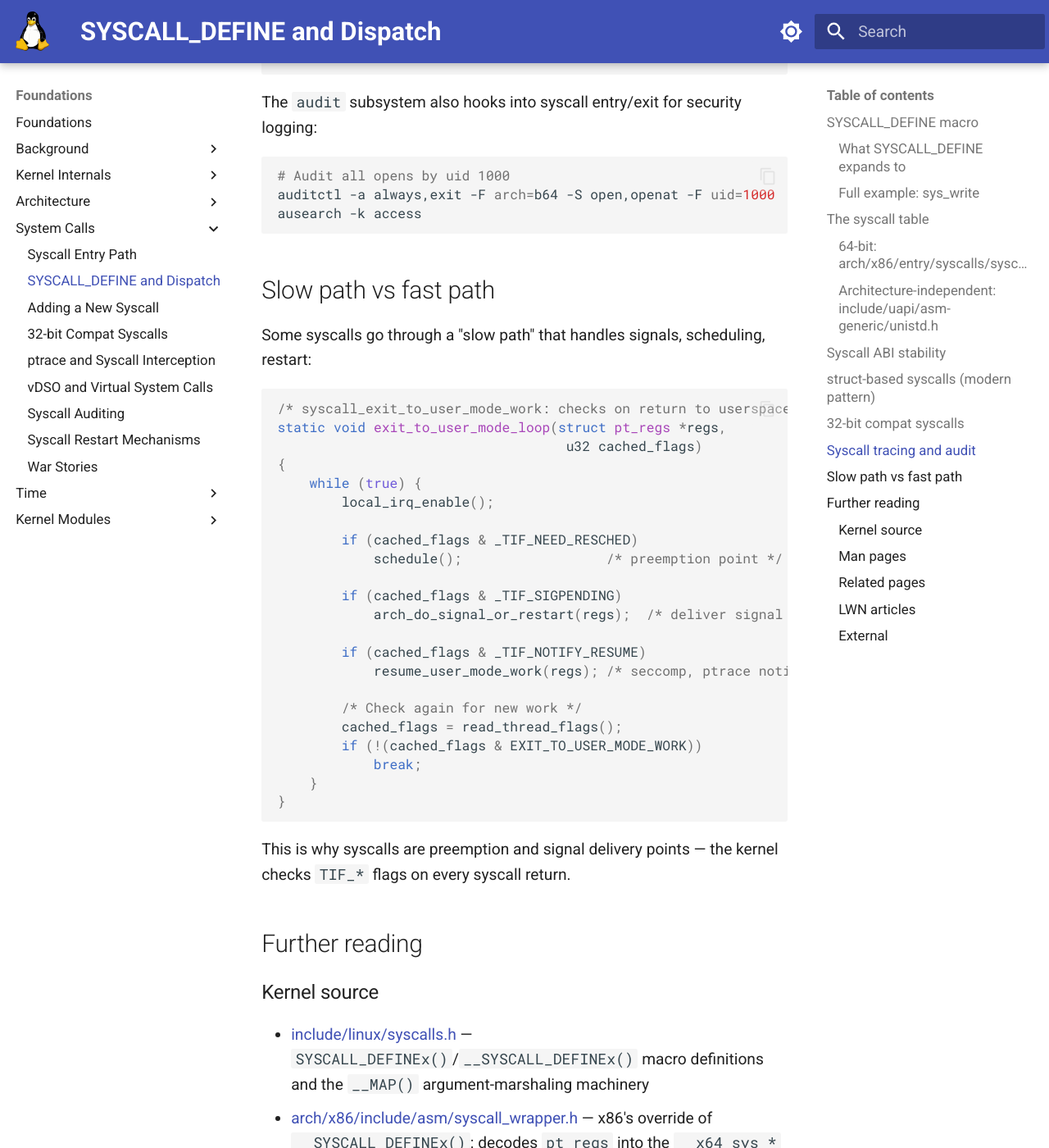
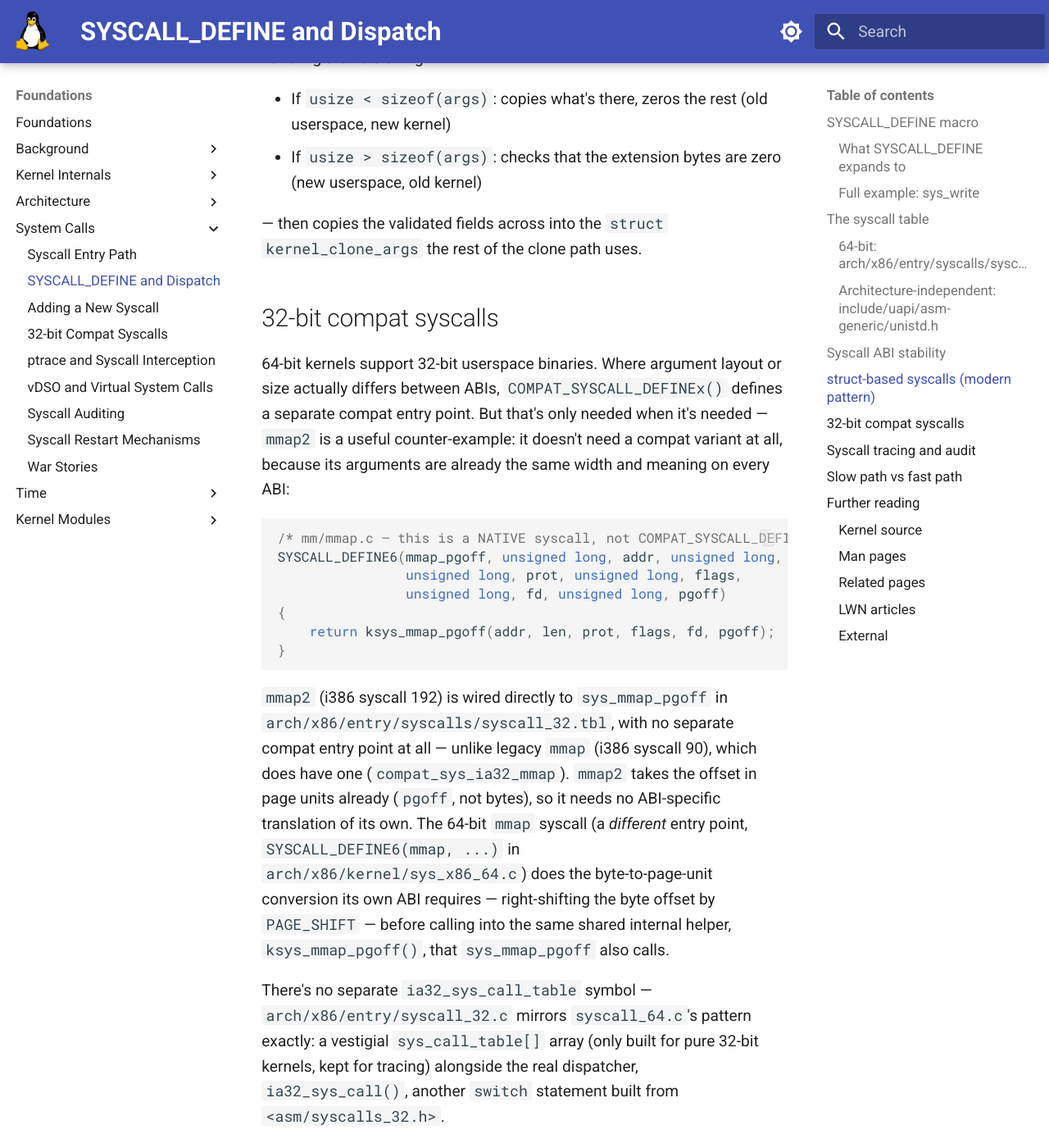
Before and after one commit to laveeshb/linux-kernel-internals, an MkDocs documentation site: the page built from docs/syscalls/syscall-define.md, in a window 1280 px wide and 1400 px high, scrolled down 5882 px. Shown: the whole window at 82% size. Built offline with MkDocs 1.6.1 and Material for MkDocs 9.7.7, drawn with Linux system fonts in a browser that asks for light colours; some of the changed text lies outside the part shown.

Commit message:
Fix fabricated and outdated technical details in docs/syscalls/syscall-define.md (#804)
- ksys_write(): replaced the outdated fdget_pos()/fdput_pos() pattern
  with the current CLASS(fd_pos, f)(fd) cleanup-guard pattern.
- mmap2: was shown as COMPAT_SYSCALL_DEFINE6(mmap2, ...), which does
  not exist. mmap2 is a native SYSCALL_DEFINE6(mmap_pgoff, ...) in
  mm/mmap.c, with no compat entry point at all.
- clone3: the syscall body used struct clone_args for its local kargs
  variable; the real type is struct kernel_clone_args. Clarified the
  two distinct structs (userspace-shaped struct clone_args vs. the
  internal struct kernel_clone_args) and how copy_clone_args_from_user()
  bridges them.
- Corrected a claim that SYSCALL_METADATA() creates audit hooks; it
  only creates ftrace tracepoint data.
- The syscall-table dispatch example was stale: sys_call_table[] is
  no longer used for dispatch (kept only for tracing), and real
  dispatch goes through a switch-based x64_sys_call()/ia32_sys_call(),
  a change made to avoid indirect calls. Removed a fabricated
  ia32_sys_call_table symbol.
- The slow-path exit_to_user_mode_loop() example used a stale
  signature and an incomplete/wrong set of TIF flags; updated to
  match the current split between exit_to_user_mode_loop() and
  __exit_to_user_mode_loop().

````diff
--- a/docs/syscalls/syscall-define.md
+++ b/docs/syscalls/syscall-define.md
@@ -54,7 +54,9 @@
     /* implementation here */
 }
 
-/* SYSCALL_METADATA() creates tracepoint data and audit hooks */
+/* SYSCALL_METADATA() emits the struct syscall_metadata + trace events
+ * ftrace's syscall tracepoints use — it's tracing-only, not audit; the
+ * audit hooks are wired in separately (see Syscall Auditing) */
 ```
 
 ### Full example: sys_write
@@ -69,19 +71,18 @@
 
 ssize_t ksys_write(unsigned int fd, const char __user *buf, size_t count)
 {
-    struct fd f = fdget_pos(fd);  /* get file from fd table */
+    CLASS(fd_pos, f)(fd);  /* cleanup-guard: auto fdput_pos() on return */
     ssize_t ret = -EBADF;
 
-    if (f.file) {
-        loff_t pos, *ppos = file_ppos(f.file);
+    if (!fd_empty(f)) {
+        loff_t pos, *ppos = file_ppos(fd_file(f));
         if (ppos) {
             pos = *ppos;
             ppos = &pos;
         }
-        ret = vfs_write(f.file, buf, count, ppos);
+        ret = vfs_write(fd_file(f), buf, count, ppos);
         if (ret >= 0 && ppos)
-            f.file->f_pos = pos;
-        fdput_pos(f);
+            fd_file(f)->f_pos = pos;
     }
 
     return ret;
@@ -89,6 +90,8 @@
 ```
 
 Note the `ksys_write()` wrapper: it allows calling the syscall logic from within the kernel (e.g., in `init` code) without going through the syscall entry path. This pattern is used for syscalls that the kernel itself needs to call internally.
+
+`CLASS(fd_pos, f)(fd)` replaced the older `struct fd f = fdget_pos(fd); ... fdput_pos(f);` pattern: it's a scope-based cleanup guard (`DEFINE_CLASS`-generated) that calls `fdput_pos()` automatically when `f` goes out of scope, so every return path releases the reference without an explicit call. `fd_empty(f)`/`fd_file(f)` are the accessors for the guarded fd, replacing direct `f.file` access.
 
 ## The syscall table
 
@@ -117,11 +120,12 @@
 
 ```c
 /* arch/x86/entry/syscall_64.c */
-asmlinkage const sys_call_ptr_t sys_call_table[] = {
+const sys_call_ptr_t sys_call_table[] = {
 #include <asm/syscalls_64.h>
 };
-const int sys_call_table_size = sizeof(sys_call_table);
 ```
+
+`sys_call_table[]` is no longer how dispatch actually happens — real dispatch (`do_syscall_64()` in the same file) goes through `x64_sys_call()`, a `switch` statement built from the same `<asm/syscalls_64.h>` include (`case nr: return __x64_##sym(regs);`). This replaced an indexed call through the function-pointer array specifically to avoid an *indirect* call: as [the commit that made the change](https://git.kernel.org/pub/scm/linux/kernel/git/torvalds/linux.git/commit/?id=1e3ad78334a69b36e107232e337f9d693dcc9df2) explains, a `switch` lets the compiler emit conditional branches instead, and a misprediction there only speculatively runs the *wrong syscall* — a bounded, harmless outcome — rather than an indirect call mispredicting to attacker-influenced code. The array itself is kept only because `kernel/trace/trace_syscalls.c` still wants each syscall's address.
 
 ### Architecture-independent: include/uapi/asm-generic/unistd.h
 
@@ -157,46 +161,55 @@
 The modern approach passes arguments in a struct, allowing future extension without new syscalls:
 
 ```c
-/* struct-based syscall: clone3 */
+/* struct-based syscall: clone3 (kernel/fork.c) */
 SYSCALL_DEFINE2(clone3, struct clone_args __user *, uargs, size_t, size)
 {
-    struct clone_args kargs;
+    int err;
+    struct kernel_clone_args kargs;   /* NOT struct clone_args — see below */
     pid_t set_tid[MAX_PID_NS_LEVEL];
 
-    if (size < CLONE_ARGS_SIZE_VER0)
+    kargs.set_tid = set_tid;
+
+    err = copy_clone_args_from_user(&kargs, uargs, size);
+    if (err)
+        return err;
+
+    if (!clone3_args_valid(&kargs))
         return -EINVAL;
-    if (size > PAGE_SIZE)
-        return -E2BIG;
 
-    /* Copy only what caller provided; zero-initialize the rest */
-    if (copy_struct_from_user(&kargs, sizeof(kargs), uargs, size))
-        return -EFAULT;
-
-    /* ... validate and use kargs ... */
+    return kernel_clone(&kargs);
 }
 ```
 
-`copy_struct_from_user` handles the versioning:
+Two distinct structs are involved, easy to conflate because both are visible here:
 
-- If `size < sizeof(kargs)`: copies what's there, zeros the rest (old userspace)
-- If `size > sizeof(kargs)`: checks that extension bytes are zero (new userspace, old kernel)
+- `struct clone_args` (`include/uapi/linux/sched.h`) is the fixed, versioned, userspace-shaped layout `uargs` points to — the ABI contract, all `__aligned_u64` fields.
+- `struct kernel_clone_args` (`include/linux/sched/task.h`) is the kernel's internal representation `kargs` — a superset used everywhere clone happens (`fork()`, `vfork()`, kernel threads, `io_uring` workers, not just `clone3()`), with kernel-only fields like `fn`/`fn_arg` that have no userspace equivalent.
+
+`copy_clone_args_from_user()` (also in `kernel/fork.c`) is what bridges them: it calls `copy_struct_from_user(&args, sizeof(args), uargs, usize)` into a local `struct clone_args`, handling the versioning —
+
+- If `usize < sizeof(args)`: copies what's there, zeros the rest (old userspace, new kernel)
+- If `usize > sizeof(args)`: checks that the extension bytes are zero (new userspace, old kernel)
+
+— then copies the validated fields across into the `struct kernel_clone_args` the rest of the clone path uses.
 
 ## 32-bit compat syscalls
 
-64-bit kernels support 32-bit userspace binaries. Compat syscalls handle argument size differences:
+64-bit kernels support 32-bit userspace binaries. Where argument layout or size actually differs between ABIs, `COMPAT_SYSCALL_DEFINEx()` defines a separate compat entry point. But that's only needed when it's needed — `mmap2` is a useful counter-example: it doesn't need a compat variant at all, because its arguments are already the same width and meaning on every ABI:
 
 ```c
-/* For types that differ between 32/64-bit: */
-#ifdef CONFIG_COMPAT
-COMPAT_SYSCALL_DEFINE6(mmap2, ...)
+/* mm/mmap.c — this is a NATIVE syscall, not COMPAT_SYSCALL_DEFINE: */
+SYSCALL_DEFINE6(mmap_pgoff, unsigned long, addr, unsigned long, len,
+                unsigned long, prot, unsigned long, flags,
+                unsigned long, fd, unsigned long, pgoff)
 {
-    /* 32-bit mmap uses 4KB page units for offset, not bytes */
-    /* 32-bit uses u32 fd, offset; 64-bit uses long */
+    return ksys_mmap_pgoff(addr, len, prot, flags, fd, pgoff);
 }
-#endif
 ```
 
-32-bit processes use `ia32_sys_call_table` (separate from `sys_call_table`).
+`mmap2` (i386 syscall 192) is wired directly to `sys_mmap_pgoff` in `arch/x86/entry/syscalls/syscall_32.tbl`, with no separate compat entry point at all — unlike legacy `mmap` (i386 syscall 90), which does have one (`compat_sys_ia32_mmap`). `mmap2` takes the offset in page units already (`pgoff`, not bytes), so it needs no ABI-specific translation of its own. The 64-bit `mmap` syscall (a *different* entry point, `SYSCALL_DEFINE6(mmap, ...)` in `arch/x86/kernel/sys_x86_64.c`) does the byte-to-page-unit conversion its own ABI requires — right-shifting the byte offset by `PAGE_SHIFT` — before calling into the same shared internal helper, `ksys_mmap_pgoff()`, that `sys_mmap_pgoff` also calls.
+
+There's no separate `ia32_sys_call_table` symbol — `arch/x86/entry/syscall_32.c` mirrors `syscall_64.c`'s pattern exactly: a vestigial `sys_call_table[]` array (only built for pure 32-bit kernels, kept for tracing) alongside the real dispatcher, `ia32_sys_call()`, another `switch` statement built from `<asm/syscalls_32.h>`.
 
 ## Syscall tracing and audit
 
@@ -229,31 +242,33 @@
 Some syscalls go through a "slow path" that handles signals, scheduling, restart:
 
 ```c
-/* syscall_exit_to_user_mode_work: checks on return to userspace */
-static void exit_to_user_mode_loop(struct pt_regs *regs,
-                                    u32 cached_flags)
+/* kernel/entry/common.c (simplified — the real loop is split into an
+ * outer exit_to_user_mode_loop() and this inline helper, and covers
+ * more work items than shown: uprobes, livepatch, arch-specific work) */
+static unsigned long __exit_to_user_mode_loop(struct pt_regs *regs,
+                                               unsigned long ti_work)
 {
-    while (true) {
+    while (ti_work & EXIT_TO_USER_MODE_WORK_LOOP) {
         local_irq_enable();
 
-        if (cached_flags & _TIF_NEED_RESCHED)
-            schedule();                  /* preemption point */
+        if (ti_work & (_TIF_NEED_RESCHED | _TIF_NEED_RESCHED_LAZY))
+            schedule();                        /* preemption point */
 
-        if (cached_flags & _TIF_SIGPENDING)
-            arch_do_signal_or_restart(regs);  /* deliver signal */
+        if (ti_work & (_TIF_SIGPENDING | _TIF_NOTIFY_SIGNAL))
+            arch_do_signal_or_restart(regs);    /* deliver signal */
 
-        if (cached_flags & _TIF_NOTIFY_RESUME)
-            resume_user_mode_work(regs); /* seccomp, ptrace notify */
+        if (ti_work & _TIF_NOTIFY_RESUME)
+            resume_user_mode_work(regs);        /* seccomp, ptrace notify */
 
-        /* Check again for new work */
-        cached_flags = read_thread_flags();
-        if (!(cached_flags & EXIT_TO_USER_MODE_WORK))
-            break;
+        local_irq_disable();
+        ti_work = read_thread_flags();          /* re-check for new work */
     }
+
+    return ti_work;
 }
 ```
 
-This is why syscalls are preemption and signal delivery points — the kernel checks `TIF_*` flags on every syscall return.
+This is why syscalls are preemption and signal delivery points — the kernel checks thread-info work flags on every syscall return. The real flag set also includes `_TIF_UPROBE` (pending uprobe callback) and `_TIF_PATCH_PENDING` (livepatch transition), each with their own handler in the loop.
 
 ## Further reading
 
@@ -263,8 +278,15 @@
 - [arch/x86/include/asm/syscall_wrapper.h](https://git.kernel.org/pub/scm/linux/kernel/git/torvalds/linux.git/tree/arch/x86/include/asm/syscall_wrapper.h) — x86's override of `__SYSCALL_DEFINEx()`: decodes `pt_regs` into the `__x64_sys_*()`/`__ia32_sys_*()` stubs
 - [fs/read_write.c](https://git.kernel.org/pub/scm/linux/kernel/git/torvalds/linux.git/tree/fs/read_write.c) — `SYSCALL_DEFINE3(write, ...)` and `ksys_write()`, the worked example on this page
 - [kernel/fork.c](https://git.kernel.org/pub/scm/linux/kernel/git/torvalds/linux.git/tree/kernel/fork.c) — `SYSCALL_DEFINE2(clone3, ...)` and `copy_clone_args_from_user()`: the struct-based, extensible syscall pattern
+- [include/uapi/linux/sched.h](https://git.kernel.org/pub/scm/linux/kernel/git/torvalds/linux.git/tree/include/uapi/linux/sched.h) — `struct clone_args`, the versioned userspace ABI struct `clone3()` copies from
+- [include/linux/sched/task.h](https://git.kernel.org/pub/scm/linux/kernel/git/torvalds/linux.git/tree/include/linux/sched/task.h) — `struct kernel_clone_args`, the internal struct shared by every clone path (`fork()`, `vfork()`, kernel threads), not just `clone3()`
+- [mm/mmap.c](https://git.kernel.org/pub/scm/linux/kernel/git/torvalds/linux.git/tree/mm/mmap.c) — `SYSCALL_DEFINE6(mmap_pgoff, ...)`, the native (non-compat) syscall `mmap2` is wired to directly
+- [arch/x86/entry/syscalls/syscall_32.tbl](https://git.kernel.org/pub/scm/linux/kernel/git/torvalds/linux.git/tree/arch/x86/entry/syscalls/syscall_32.tbl) — the i386 syscall table showing `mmap2` → `sys_mmap_pgoff` with no compat entry point, versus legacy `mmap` → `sys_old_mmap`/`compat_sys_ia32_mmap`
 - [arch/x86/entry/syscalls/syscall_64.tbl](https://git.kernel.org/pub/scm/linux/kernel/git/torvalds/linux.git/tree/arch/x86/entry/syscalls/syscall_64.tbl) — the syscall number → entry point table that `sys_call_table` is generated from
-- [kernel/entry/common.c](https://git.kernel.org/pub/scm/linux/kernel/git/torvalds/linux.git/tree/kernel/entry/common.c) — `exit_to_user_mode_loop()`: the slow-path signal/reschedule checks on syscall return
+- [arch/x86/entry/syscall_64.c](https://git.kernel.org/pub/scm/linux/kernel/git/torvalds/linux.git/tree/arch/x86/entry/syscall_64.c) — `do_syscall_64()` and `x64_sys_call()`: the real `switch`-based dispatch that replaced indexing `sys_call_table[]` directly
+- [arch/x86/entry/syscall_32.c](https://git.kernel.org/pub/scm/linux/kernel/git/torvalds/linux.git/tree/arch/x86/entry/syscall_32.c) — the 32-bit/IA32-compat mirror of `syscall_64.c`: `ia32_sys_call()`, the same `switch`-based dispatch pattern
+- [commit 1e3ad78334a6](https://git.kernel.org/pub/scm/linux/kernel/git/torvalds/linux.git/commit/?id=1e3ad78334a69b36e107232e337f9d693dcc9df2) — "x86/syscall: Don't force use of indirect calls for system calls", the change and its stated Spectre-mitigation rationale
+- [kernel/entry/common.c](https://git.kernel.org/pub/scm/linux/kernel/git/torvalds/linux.git/tree/kernel/entry/common.c) — `exit_to_user_mode_loop()`/`__exit_to_user_mode_loop()`: the slow-path signal/reschedule/uprobe/livepatch checks on syscall return
 
 ### Man pages
 
````
